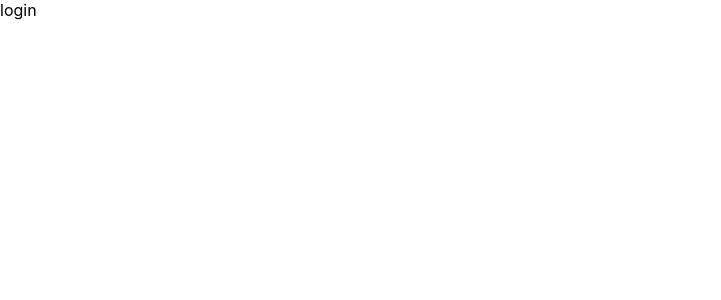
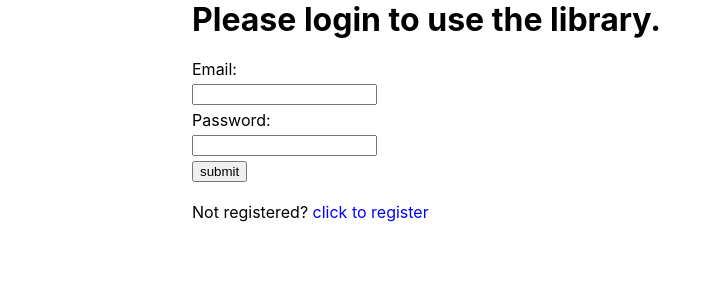
Before and after one commit to netef/roy-library, a React (Create React App) app: page /login in a window 1280 px wide. Shown: the top 300 px of the page, without its empty margins (0-721 px from the left). Built offline with nearby package versions, Linux system fonts and the light colour scheme.

Commit message:
added register and login pages

```diff
--- /dev/null
+++ b/src/pages/login/login.css
@@ -0,0 +1,6 @@
+.contactForm {
+    display: flex;
+    gap: 5px;
+    flex-direction: column;
+    align-items: start;
+}
--- a/src/pages/login/login.js
+++ b/src/pages/login/login.js
@@ -1,5 +1,43 @@
-import React from "react";
+import React, { useState } from "react";
+import "./login.css";
+import { Link } from "react-router-dom";
+import { login, register } from "../../components/utils/constants";
 
 export default function Login() {
-    return <div>login</div>;
+    const [loading, setLoading] = useState(false);
+    const registerUser = async (e) => {
+        e.preventDefault();
+        setLoading(true);
+        const data = {
+            email: e.target.email.value,
+            password: e.target.password.value,
+        };
+        setTimeout(() => {
+            setLoading(false);
+        }, 3000);
+    };
+    return (
+        <div className="page-layout center">
+            <h1>Please login to use the library.</h1>
+            <form id="form" className="contactForm" onSubmit={registerUser}>
+                <label>Email: </label>
+                <input name="email" type="text" required />
+                <label>Password: </label>
+                <input name="password" type="password" required />
+
+                {loading ? (
+                    <p>Loading...</p>
+                ) : (
+                    <button type="submit">submit</button>
+                )}
+            </form>
+
+            <p>
+                Not registered?{" "}
+                <Link style={{ color: "blue" }} to={register}>
+                    click to register
+                </Link>
+            </p>
+        </div>
+    );
 }
--- /dev/null
+++ b/src/pages/register/register.css
@@ -0,0 +1,6 @@
+.contactForm {
+    display: flex;
+    gap: 5px;
+    flex-direction: column;
+    align-items: start;
+}
--- a/src/pages/register/register.js
+++ b/src/pages/register/register.js
@@ -1,5 +1,51 @@
-import React from "react";
+import React, { useState } from "react";
+import "./register.css";
+import { Link } from "react-router-dom";
+import { login } from "../../components/utils/constants";
 
 export default function Register() {
-    return <div>register</div>;
+    const [loading, setLoading] = useState(false);
+    const registerUser = async (e) => {
+        e.preventDefault();
+        setLoading(true);
+        const data = {
+            email: e.target.email.value,
+            password: e.target.password.value,
+            first_name: e.target.first_name.value,
+            last_name: e.target.last_name.value,
+            date_of_birth: e.target.date_of_birth.value,
+        };
+        setTimeout(() => {
+            setLoading(false);
+        }, 3000);
+    };
+    return (
+        <div className="page-layout center">
+            <h1>Please register to use the library.</h1>
+            <form id="form" className="contactForm" onSubmit={registerUser}>
+                <label>Email: </label>
+                <input name="email" type="text" required />
+                <label>Password: </label>
+                <input name="password" type="password" required />
+                <label>First name: </label>
+                <input name="first_name" type="text" required />
+                <label>Last name: </label>
+                <input name="last_name" type="text" required />
+                <label>Date of birth: </label>
+                <input name="date_of_birth" type="date" required />
+                {loading ? (
+                    <p>Loading...</p>
+                ) : (
+                    <button type="submit">submit</button>
+                )}
+            </form>
+
+            <p>
+                Already registered?{" "}
+                <Link style={{ color: "blue" }} to={login}>
+                    click to login
+                </Link>
+            </p>
+        </div>
+    );
 }
```
